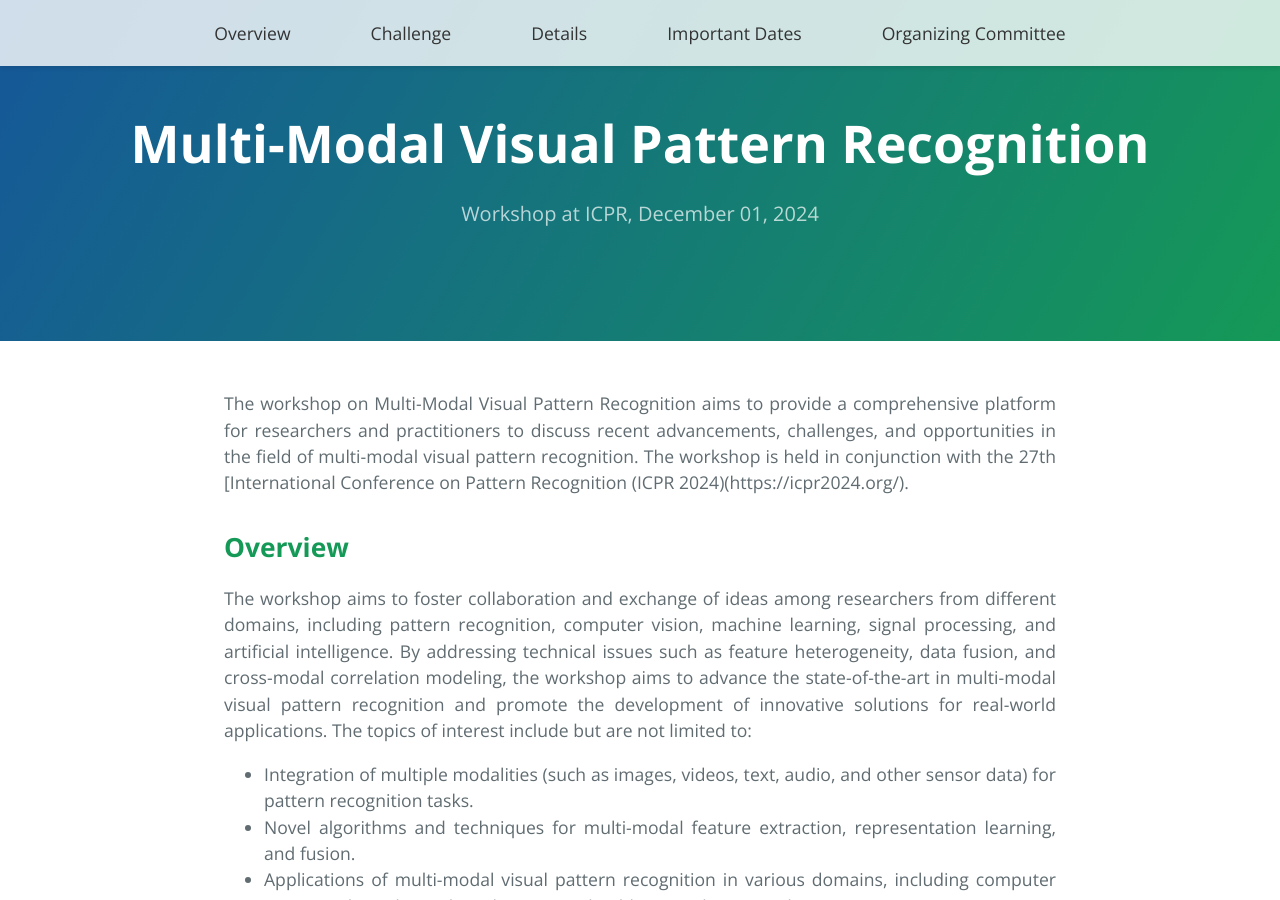
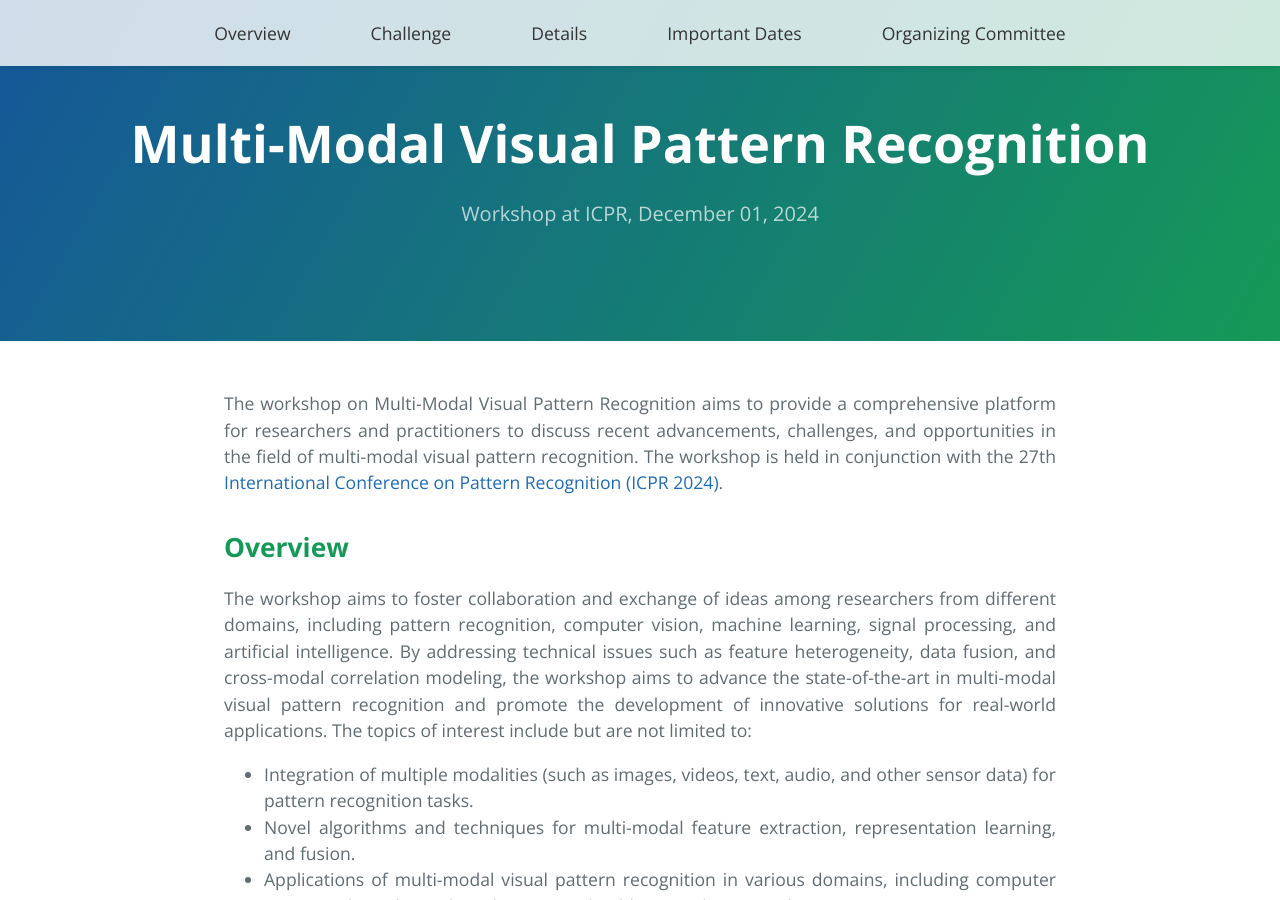
Before and after one commit to PRCI-Lab/mmvpr-workshop-icpr2024, a Jekyll site: the page built from index.md, in a window 1280 px wide and 900 px high. Built offline with Jekyll 4.4.1, drawn with Linux system fonts in a browser that asks for light colours.

Commit message:
Update index.md

```diff
--- a/index.md
+++ b/index.md
@@ -198,7 +198,7 @@ layout: default
 </div>
 <!-- <div class="navbar-placeholder"></div> -->
 
-The workshop on Multi-Modal Visual Pattern Recognition aims to provide a comprehensive platform for researchers and practitioners to discuss recent advancements, challenges, and opportunities in the field of multi-modal visual pattern recognition. The workshop is held in conjunction with the 27th [International Conference on Pattern Recognition (ICPR 2024)(https://icpr2024.org/).
+The workshop on Multi-Modal Visual Pattern Recognition aims to provide a comprehensive platform for researchers and practitioners to discuss recent advancements, challenges, and opportunities in the field of multi-modal visual pattern recognition. The workshop is held in conjunction with the 27th [International Conference on Pattern Recognition (ICPR 2024)](https://icpr2024.org/).
 
 
 
```
